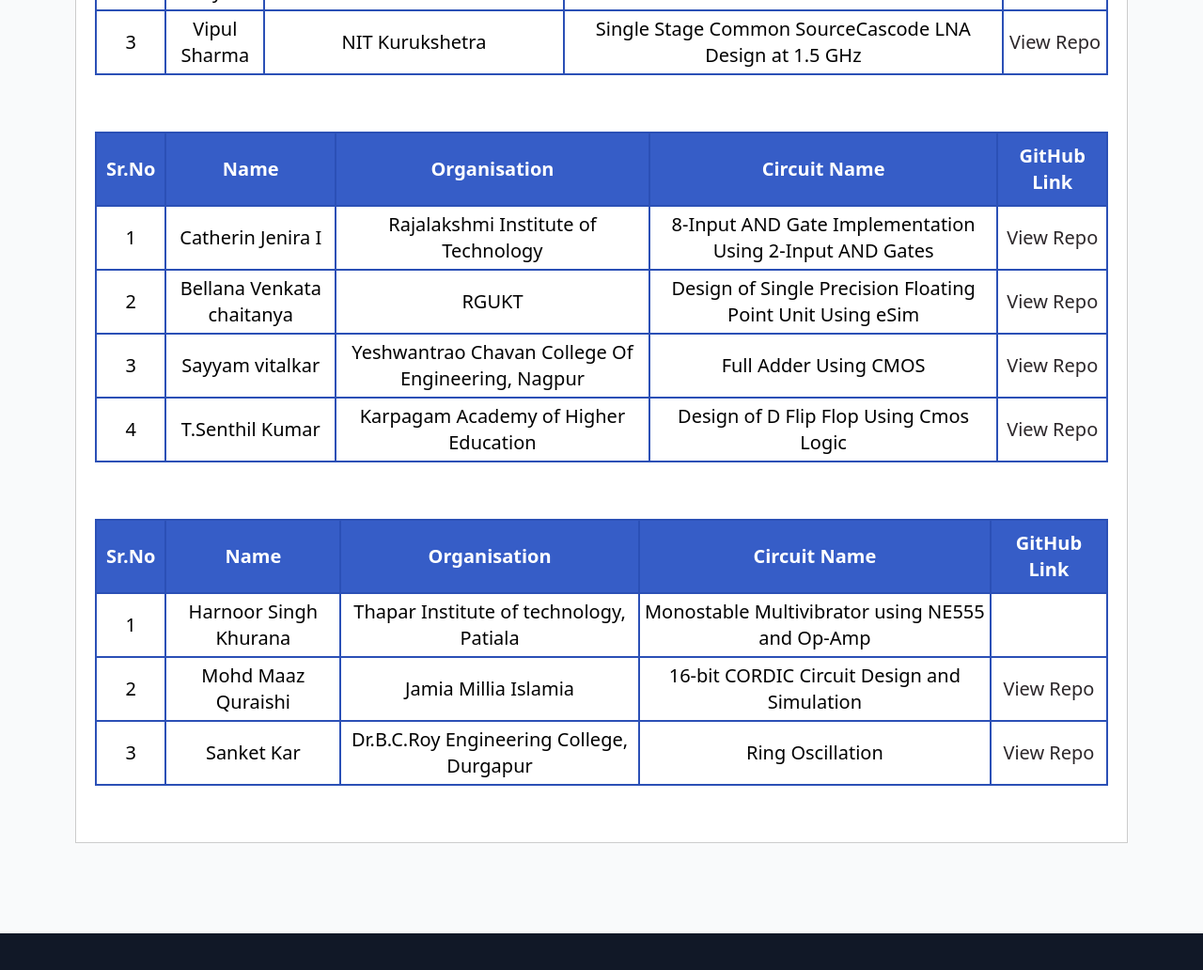
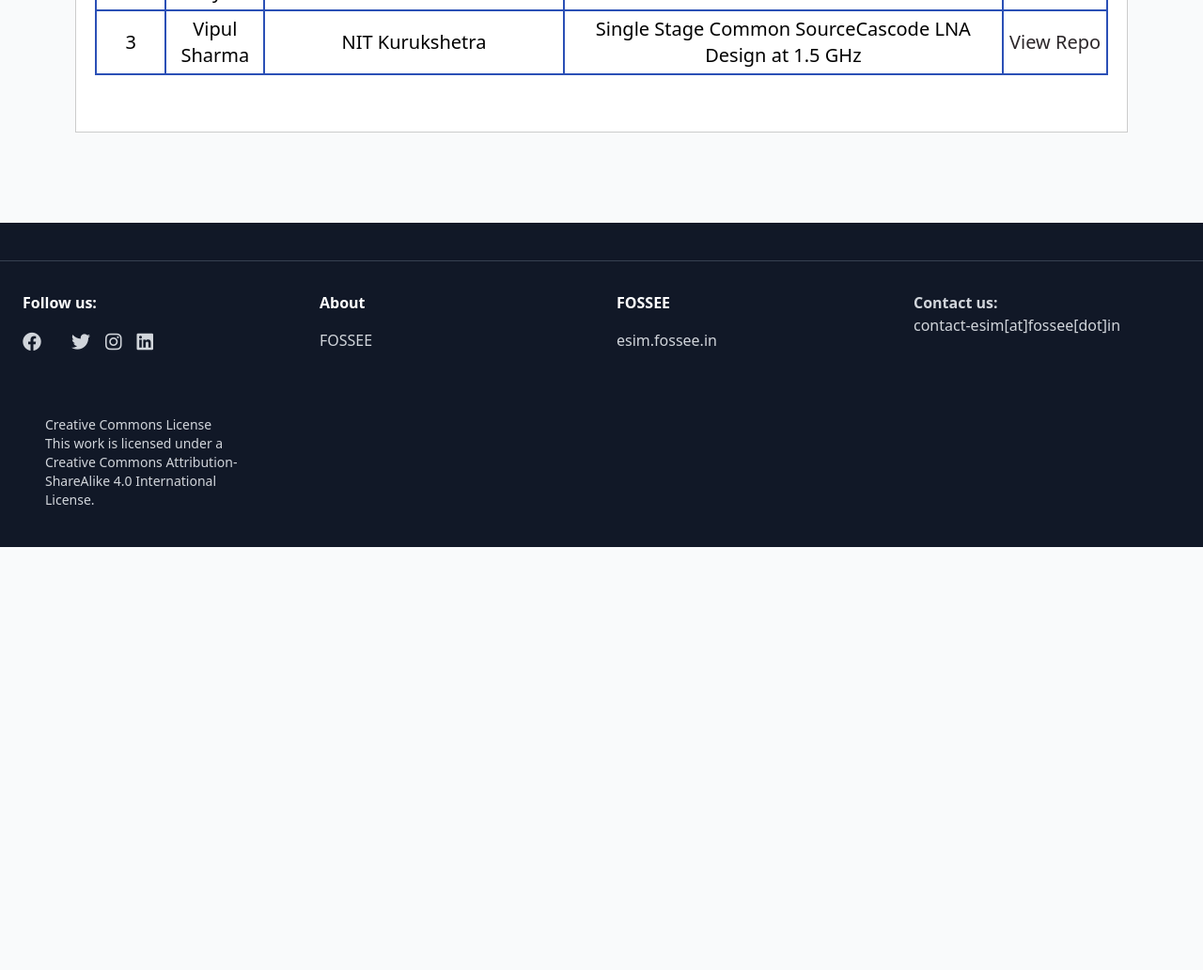
Before and after one commit to FOSSEE/esim_ihp_marathon, an Astro site: page /results in a window 1280 px wide. Shown: the part 500-1532 px from the top of the page at 94% size. After the commit the page ends 1082 px from the top, so only its background shows below. Built offline with nearby package versions, Linux system fonts and the light colour scheme; Astro itself is replaced by a stand-in of ours.

Commit message:
Changes in result page

```diff
--- a/src/pages/results.astro
+++ b/src/pages/results.astro
@@ -195,7 +195,7 @@ import Layout from "../layouts/layout.astro";
 </div>
 
 <!-- -Tab 2  Very Good -->
-  <div class="tab-panel active" id="tab-2">
+  <div class="tab-panel " id="tab-2">
     <div class="overflow-x mt-5 pt-5 pb-5 mb-5">
 <table class="table-auto w-full overflow-scroll text-xl rtl:text-right border border-spacing-2 ">
           <thead class="text-xl">
@@ -240,7 +240,7 @@ import Layout from "../layouts/layout.astro";
   </div>
  <!--Tab 3 Good  -->
 
-  <div class="tab-panel active" id="tab-3">
+  <div class="tab-panel " id="tab-3">
     <div class="overflow-x mt-5 pt-5 pb-5 mb-5">
 
 
```
